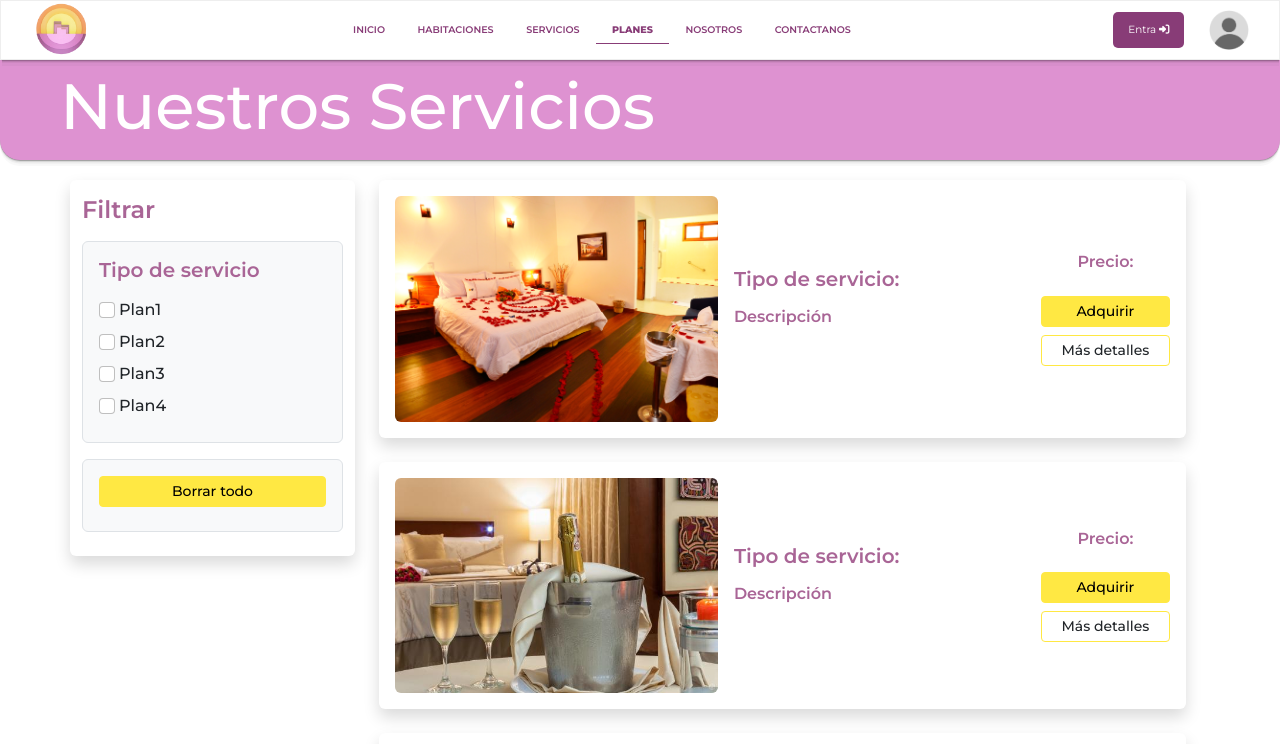
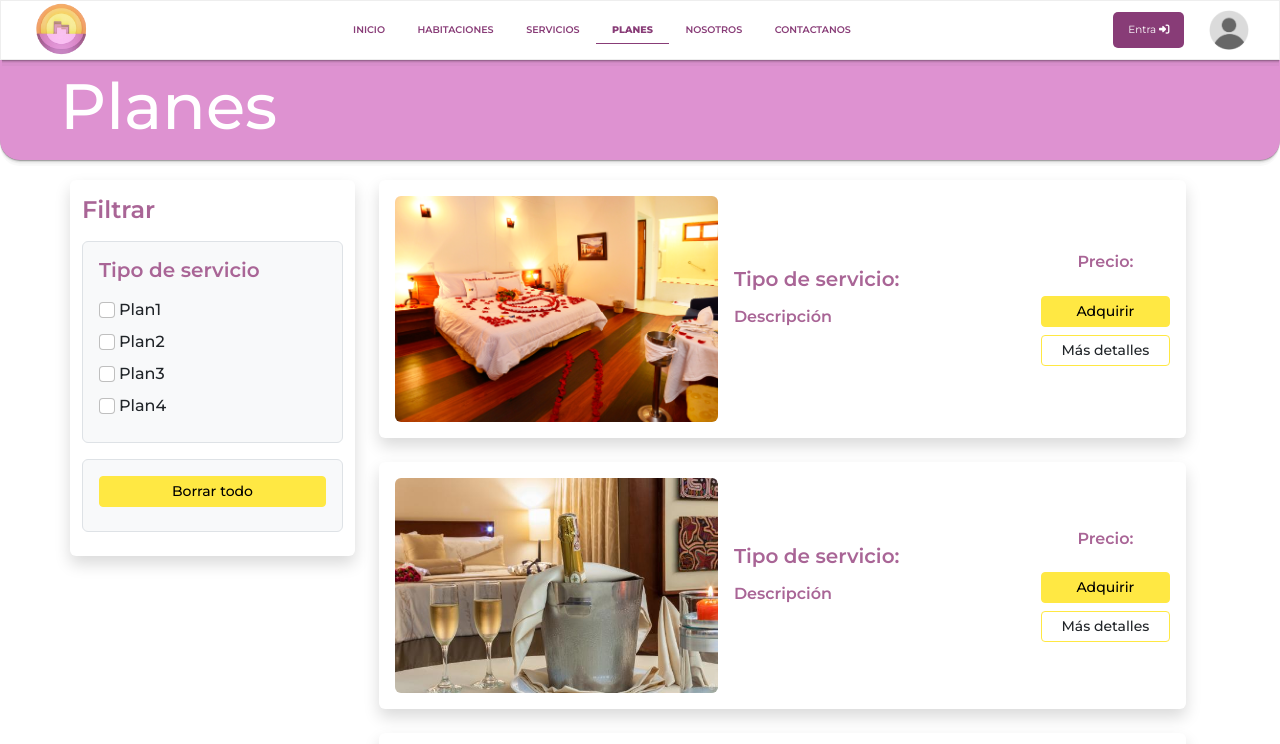
Before and after one commit to OakEsteban/PosadadelSolFRONTEND, a React (Create React App) app: page /Planes in a window 1280 px wide. Shown: the top 744 px of the page. Built offline with nearby package versions, Linux system fonts and the light colour scheme; no server answers.

Commit message:
Cambios leves

```diff
--- a/src/components/pages/Habitaciones.jsx
+++ b/src/components/pages/Habitaciones.jsx
@@ -90,7 +90,7 @@ export const Habitaciones = () => {
         <div>
 
             <div className='bannerHabServ'>
-                <h1 className='h1-HabServ' >Nuestras Habitaciones </h1>
+                <h1 className='h1-HabServ' >Tipos de Habitaciones </h1>
 
             </div>
 
--- a/src/components/pages/Planes.jsx
+++ b/src/components/pages/Planes.jsx
@@ -36,7 +36,7 @@ export const Planes = () => {
         <div>
 
             <div className='bannerHabServ'>
-                <h1 className='h1-HabServ'>Nuestros Servicios</h1>
+                <h1 className='h1-HabServ'>Planes</h1>
             </div>
 
             <div className="container">
--- a/src/components/pages/Servicios.jsx
+++ b/src/components/pages/Servicios.jsx
@@ -42,7 +42,7 @@ export const Servicios = () => {
         <div>
 
             <div className='bannerHabServ'>
-                <h1 className='h1-HabServ'>Nuestros Servicios</h1>
+                <h1 className='h1-HabServ'>Servicios</h1>
             </div>
 
             <div className="container">
```
